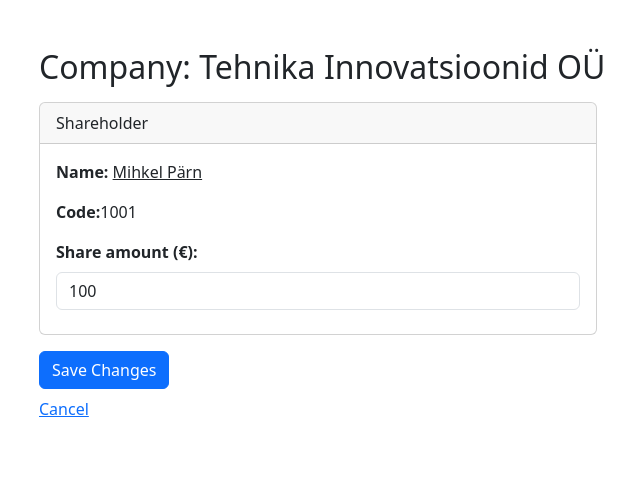
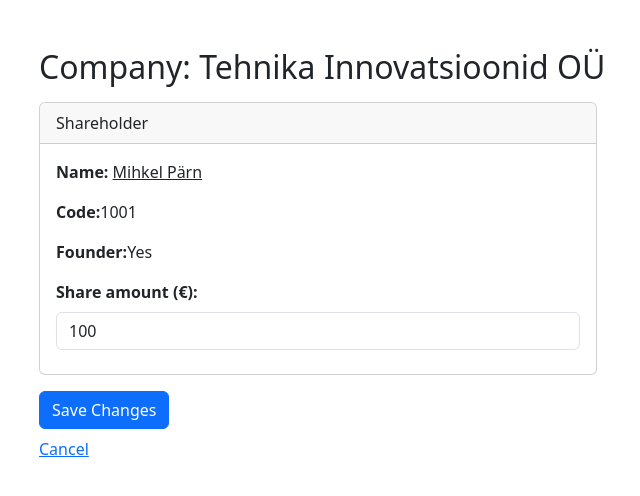
Before and after one commit to stennn2001/prooviulesanne, a Django app: page /company/edit/1/ in a window 1280 px wide. Shown: the part 56-552 px from the top of the page, without its empty margins (43-683 px from the left). Run offline with Django 5.2, Linux system fonts and the light colour scheme; data comes from the database, SQL or seed files in the repository; some libraries are stand-ins or nearby versions.

Commit message:
small fix

```diff
--- a/templates/business_registry/company_edit.html
+++ b/templates/business_registry/company_edit.html
@@ -22,6 +22,7 @@
                                 <span><a class="link-dark" href="{% url 'company_detail' shareholder.shareholder_company_id.id %}">{{ shareholder.shareholder_company_id.name }}</a></span>
                                 <p><strong>Code:</strong><span>{{ shareholder.shareholder_company_id.code }}</span>
                             {% endif %}
+                            <p><strong>Founder:</strong>{% if shareholder.is_founder %}Yes{% else %}No{% endif %}</span></p>
                         </p>
 
                         <div class="mb-2">
```
